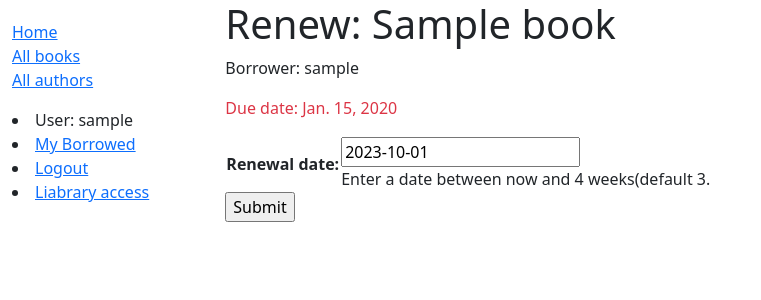
After one commit to long1188/locallibrary, a Django app: page /catalog/book/00000000-0000-0000-0000-000000000001/renew/ in a window 1280 px wide. The commit adds this page. Shown: the top 300 px of the page, without its empty margins (0-761 px from the left). Run offline with Django 3.2, Linux system fonts and the light colour scheme; a user stored in the database is signed in; tables that the repository leaves empty hold one stand-in row (values such as "Sample post").

Commit message:
add form renew date and generic view of author

```diff
--- /dev/null
+++ b/catalog/forms.py
@@ -0,0 +1,32 @@
+from django import forms
+from django.core.exceptions import ValidationError
+from django.utils.translation import ugettext_lazy as _
+import datetime
+from django.forms import  ModelForm
+from .models import BookInstance
+class RenewBookModelForm(ModelForm):
+    def clean_due_back(self):
+        data = self.cleaned_data['due_back']#与我们原始形式的唯一区别，是模型字段名为due_back 而不是“renewal_date”。
+
+        # Check date is not in past.
+        if data < datetime.date.today():
+            raise ValidationError(_('Invalid date - renewal in past'))
+
+        # Check date is in range librarian allowed to change (+4 weeks)
+        if data > datetime.date.today() + datetime.timedelta(weeks=4):
+            raise ValidationError(_('Invalid date - renewal more than 4 weeks ahead'))
+    class Meta:
+        model=BookInstance
+        fields=['due_back',]
+        #你可以使用 fields = '__all__'，以包含所有字段，或者你可以使用 exclude （而不是字段），指定不包含在模型中的字段）。
+        labels = {'due_back': _('Renewal date'), }
+        help_texts = {'due_back': _('Enter a date between now and 4 weeks (default 3).'), }
+class RenewBookForm(forms.Form):
+    renewal_date=forms.DateField(help_text='Enter a date between now and 4 weeks(default 3.')
+    def clean_renewal_date(self):
+        data=self.cleaned_data['renewal_date']
+        if data<datetime.date.today():
+            raise ValidationError(_('Invalid date - renewal in past'))
+        if data>datetime.date.today()+datetime.timedelta(weeks=4):
+            raise ValidationError(_('Invalid date -renewal more than 4 weeks ahead'))
+        return  data
--- a/catalog/models.py
+++ b/catalog/models.py
@@ -58,7 +58,7 @@ class BookInstance(models.Model):
         #{{ perms.catalog.can_mark_returned }}
 
         #使用 permission_required装饰器,PermissionRequiredMixin测试权限,param is the permission's name
-        permissions=(("can_mark_returned","set book as returned"),)
+        permissions=(("can mark returned","set book as returned"),)
     def __str__(self):
         return '%s(%s)' % (self.id,self.book.title)
 
--- a/catalog/templates/base_generic.html
+++ b/catalog/templates/base_generic.html
@@ -33,6 +33,8 @@
                     <li><a href="{% url 'login'%}?next={{request.path}}">Login</a></li>
               {% endif %}
 
+
+
         </div>
         <div class="col-sm-10">{% block content %}{% endblock %}
 
--- /dev/null
+++ b/catalog/templates/catalog/book_renew_librarian.html
@@ -0,0 +1,15 @@
+{% extends "base_generic.html" %}
+
+{% block content %}
+  <h1>Renew: {{bookinst.book.title}}</h1>
+  <p>Borrower: {{bookinst.borrower}}</p>
+  <p{% if bookinst.is_overdue %} class="text-danger"{% endif %}>Due date: {{bookinst.due_back}}</p>
+
+  <form action="" method="post">
+    {% csrf_token %}
+    <table>
+      {{ form }}
+    </table>
+    <input type="submit" value="Submit" />
+  </form>
+{% endblock %}
--- a/catalog/urls.py
+++ b/catalog/urls.py
@@ -1,5 +1,6 @@
-from django.urls import path
+from django.urls import path,re_path
 from catalog import views
+import re
 
 urlpatterns = [
     path('', views.index, name='index'),
@@ -31,3 +32,13 @@ urlpatterns += [
 要对多个资源，使用相同的视图，
 URL 中传递其他选项,被声明为一个字典{'my_template_name': 'some_path'},
 '''
+urlpatterns += [
+    path('book/<uuid:pk>/renew/', views.renew_book_librarian, name='renew-book-librarian'),
+#path('book/<uuid:pk>/renew1/', views.RenewBookModelForm, name='renew-modelform-librarian'),
+#re_path('book/(?P<id>\d+)/$', views.RenewBookModelForm),
+]
+urlpatterns += [
+    path('author/create/', views.AuthorCreate.as_view(), name='author_create'),
+    path('author/<int:pk>/update/', views.AuthorUpdate.as_view(), name='author_update'),
+    path('author/<int:pk>/delete/', views.AuthorDelete.as_view(), name='author_delete'),
+]
--- a/catalog/views.py
+++ b/catalog/views.py
@@ -1,9 +1,61 @@
-from django.shortcuts import render
+import datetime
+
+from django.shortcuts import render,get_object_or_404
 from django.views import generic
 from .models import Book,BookInstance,Author,Genre
 from django.contrib.auth.decorators import login_required
 from django.contrib.auth.decorators import permission_required
 from django.contrib.auth.mixins import LoginRequiredMixin
+
+from django.http import HttpResponseRedirect
+from django.urls import reverse
+from .forms import RenewBookForm,RenewBookModelForm
+from django.views.generic.edit import CreateView, UpdateView, DeleteView
+from django.urls import reverse_lazy
+
+#通用编辑视图
+class AuthorCreate(CreateView):
+    model = Author
+    fields = '__all__'
+    initial={'date_of_death':'05/01/2018',}
+
+class AuthorUpdate(UpdateView):
+    model = Author
+    fields = ['first_name','last_name','date_of_birth','date_of_death']
+
+class AuthorDelete(DeleteView):
+    model = Author
+    success_url = reverse_lazy('authors')#reverse_lazy()是一个延迟执行的reverse()版本
+
+
+
+# def renew_ModelForm(request):
+#     #book_inst=get_object_or_404(BookInstance,id=id)
+#     #print(book_inst)
+#
+#     if request.method=='POST':
+#         form=RenewBookModelForm(request.POST)
+#         if form.is_valid():
+#             #book_inst.due_back=form.cleaned_data['renewal_date']
+#             return HttpResponseRedirect(reverse('all-borrowed'))
+#     else:
+#         #proposed_renewal_date=datetime.date.today()+datetime.timedelta(weeks=3)
+#         form=RenewBookModelForm()#initial={'renewal_date':proposed_renewal_date,}
+#     return render(request,'catalog/book_renew_librarian.html',{'form':form})
+@permission_required('set book as returned')#将视图，限制为图书馆员可以访问
+def renew_book_librarian(request,pk):
+    book_inst=get_object_or_404(BookInstance,pk=pk)
+    if request.method=='POST':
+        form=RenewBookForm(request.POST)
+        if form.is_valid():
+            book_inst.due_back=form.cleaned_data['renewal_date']
+            book_inst.save()
+            return HttpResponseRedirect(reverse('all-borrowed'))
+    else:
+        proposed_renewal_date=datetime.date.today()+datetime.timedelta(weeks=3)
+        form=RenewBookForm(initial={'renewal_date':proposed_renewal_date,})
+    return render(request,'catalog/book_renew_librarian.html',{'form':form,'bookinst':book_inst})
+#如果表单无效，我们再次调用render() ，但这次在上下文中传递的表单值将包含错误消息
 # Create your views here.
 @permission_required('set book as returned')
 def Liabrary_Listview(request):
```
Also changed, not shown: catalog/templates/catalog/author_confirm_delete.html (added, +12 -0 lines), catalog/templates/catalog/author_form.html (added, +11 -0 lines), catalog/migrations/0006_alter_bookinstance_options.py (added).
